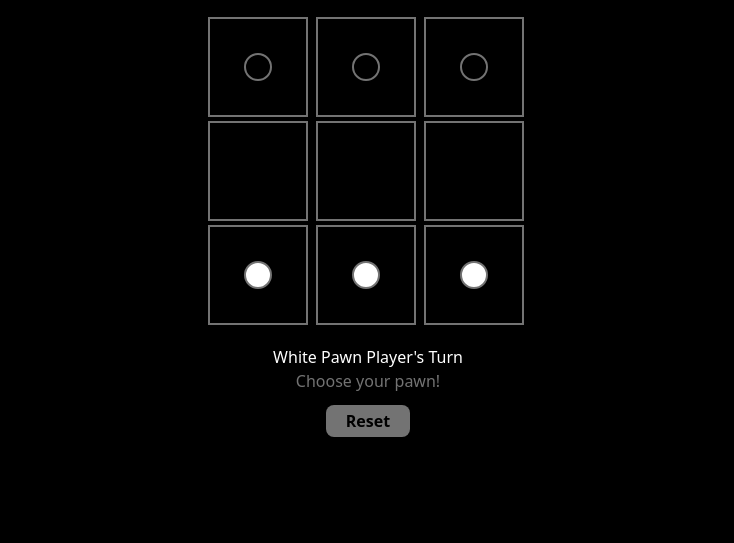
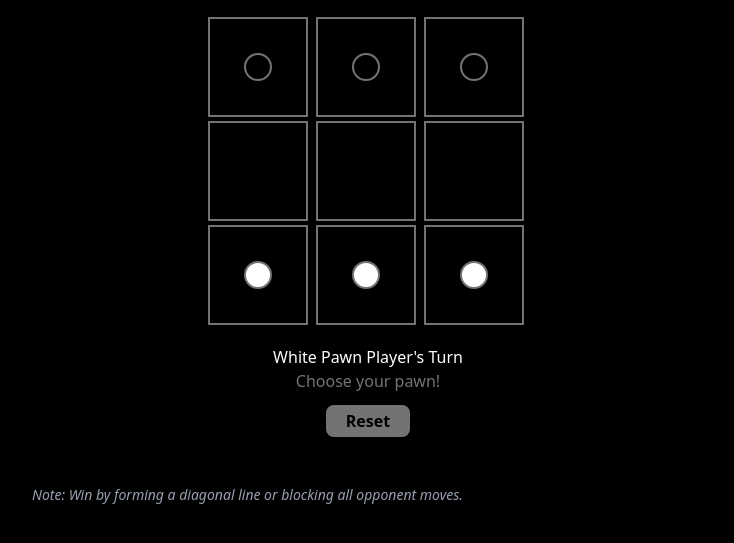
Before and after one commit to Yeonbii/yeonbii.github.io, a website: page playground/three-mens-morris/index.html in a window 1280 px wide. Shown: the part 111-654 px from the top of the page, without its empty margins (272-1006 px from the left). Drawn offline with Linux system fonts and the light colour scheme.

Commit message:
Menambahkan petunjuk cara player untuk menang

```diff
--- a/playground/three-mens-morris/index.html
+++ b/playground/three-mens-morris/index.html
@@ -70,6 +70,10 @@
             <div class="flex items-center justify-center">
                 <button id="reset-button" type="button" class="bg-secondary text-black font-semibold px-5 py-1 mt-3 rounded-lg cursor-pointer hover:bg-white">Reset</button>
             </div>
+
+            <div class="pt-12 pb-5">
+                <p class="text-sm text-gray-400 italic">Note: Win by forming a diagonal line or blocking all opponent moves.</p>
+            </div>
         </div>
 
     </main>
```
Also changed, not shown: src/css/output.css.
